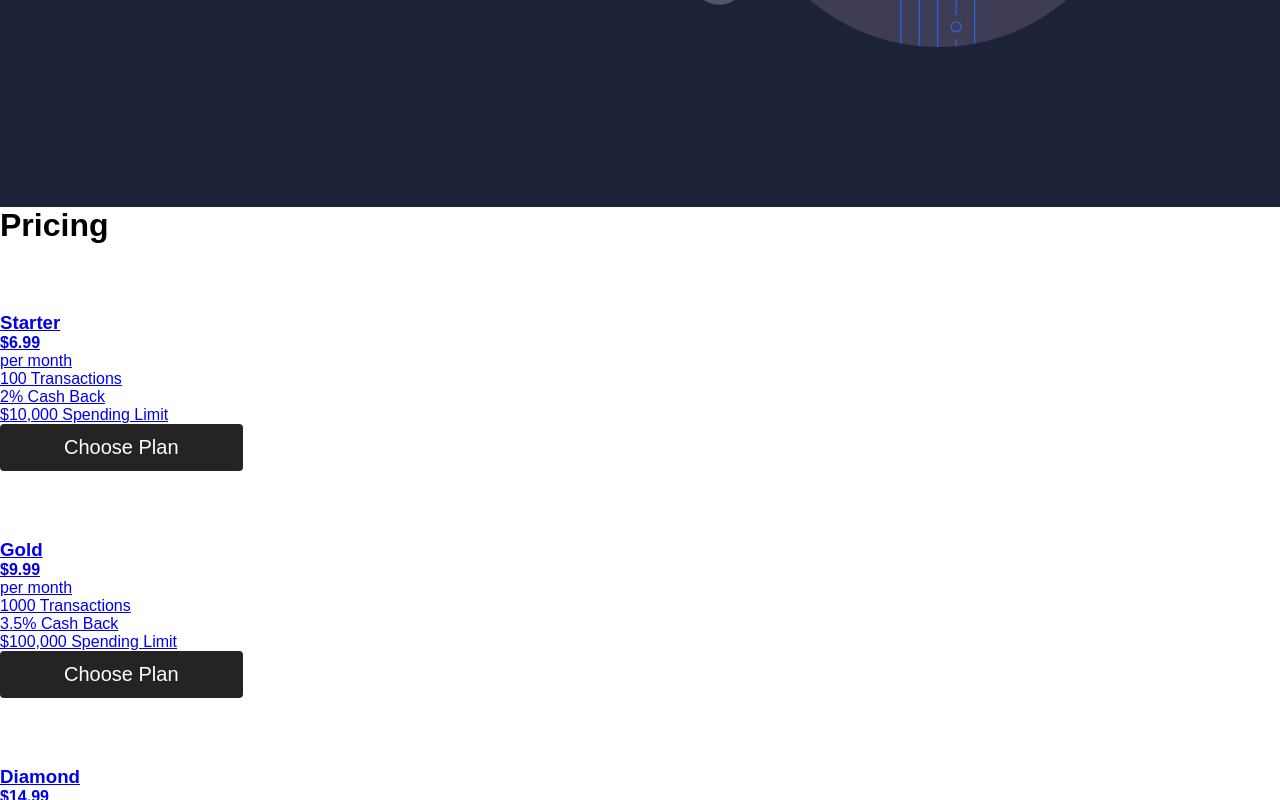
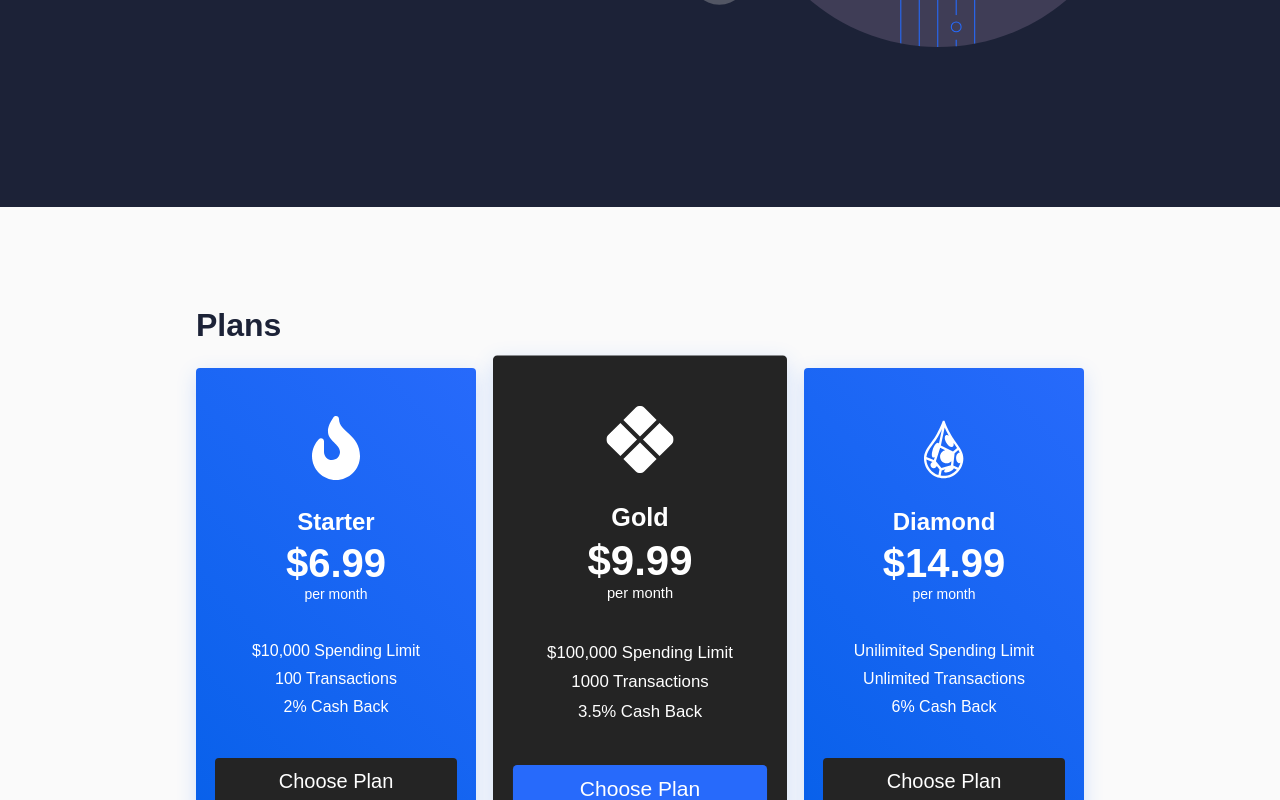
Before and after one commit to OsasAzamegbe/fintech-web-app, a React (Create React App) app: page / in a window 1280 px wide. Shown: the part 2000-2800 px from the top of the page. Built offline with nearby package versions, Linux system fonts and the light colour scheme.

Commit message:
added more styling. renamed component to Plans.

```diff
--- a/src/App.css
+++ b/src/App.css
@@ -12,5 +12,6 @@
   --dark: #242424;
   --green: #1aa538;
   --dark-blue: #1c2237;
-  --off-white: #f7f8fa;
+  --off-white: #fafafa;
+  --chroma-blue: #0660e9;
 }
--- /dev/null
+++ b/src/components/Plans.css
@@ -0,0 +1,122 @@
+.plans__section {
+    padding: 100px 0 160px;
+    display: flex;
+    flex-direction: column;
+    justify-content: center;
+    background: var(--off-white);
+}
+
+.plans__container-card {
+    background: linear-gradient(45deg, var(--chroma-blue) 0%, var(--blue) 100%);
+    box-shadow: 0 6px 20px rgba(56, 125, 255, 0.2);
+    width: 280px;
+    height: 500px;
+    text-decoration: none;
+    border-radius: 4px;
+}
+
+.plans__container-card:nth-child(2) {
+    transform: scale(1.05);
+    background: var(--dark);
+}
+
+.plans__container-card:hover {
+    transform: scale(1.06);
+    transition: all 0.3s ease-out;
+    color: var(--dark-blue);
+}
+
+.plans__container-card:nth-child(2) {
+    margin: 0 24px;
+}
+
+.plans__container {
+    display: flex;
+    justify-content: center;
+    align-items: center;
+}
+
+.plans__wrapper {
+    display: flex;
+    flex-direction: column;
+    align-items: start;
+    margin: 0 auto;
+}
+
+.plans__heading {
+    color: var(--dark-blue);
+    margin-bottom: 24px;
+}
+
+.plans__container-cardInfo {
+    display: flex;
+    flex-direction: column;
+    height: 500px;
+    padding: 24px;
+    align-items: center;
+    color: var(--primary);
+}
+
+.plans__container-cardInfo h3 {
+    margin-bottom: 5px;
+    font-size: 24px;
+}
+
+.plans__container-cardInfo h4 {
+    font-size: 40px;
+}
+
+.plans__container-cardInfo p {
+    font-size: 14px;
+    margin-bottom: 24px;
+}
+
+.plans__container-features {
+    margin: 16px 0 32px;
+    list-style: none;
+}
+
+.plans__container-features li {
+    margin-bottom: 10px;
+}
+
+.plans__container-features {
+    display: flex;
+    flex-direction: column;
+    align-items: center;
+}
+
+.icon {
+    margin: 24px 0;
+}
+
+@media screen and (max-width: 960px) {
+    .plans__container {
+      display: flex;
+      flex-direction: column;
+      justify-content: center;
+      align-items: center;
+      width: 100%;
+    }
+
+    .plans__container-card {
+      width: 90%;
+    }
+
+    .plans__wrapper {
+      margin: 0 30px;
+      display: flex;
+      flex-direction: column;
+      align-items: center;
+    }
+
+    .plans__container-card:nth-child(2) {
+      transform: scale(1);
+      background: var(--dark);
+      margin: 24px;
+    }
+
+    .plans__container-card:hover {
+      transform: none;
+    }
+}
--- a/src/components/Pricing.js
+++ b/src/components/Plans.js
@@ -1,4 +1,5 @@
 import React from 'react';
+import './Plans.css';
 import {Link} from 'react-router-dom';
 import {FaFire} from 'react-icons/fa';
 import {BsXDiamondFill} from 'react-icons/bs';
@@ -7,63 +8,64 @@ import {IconContext} from 'react-icons/lib';
 import Button from './Button';
 
 
-const Pricing = () => {
+const Plans = () => {
     return (
         <IconContext.Provider value={{color: 'white', size: 64}}>
-            <div className="pricing__section">
-                <div className="pricing__wrapper">
-                    <h1 className="pricing__heading">
-                        Pricing
+            <div className="plans__section">
+                <div className="plans__wrapper">
+                    <h1 className="plans__heading">
+                        Plans
                     </h1>
-                    <div className="pricing__container">
-                        <Link to="sign-up" className="pricing__container-card">
-                            <div className="pricing__container-cardInfo">
+                    <div className="plans__container">
+                        <Link to="sign-up" className="plans__container-card">
+                            <div className="plans__container-cardInfo">
                                 <div className="icon">
                                     <FaFire/>
                                 </div>
                                 <h3>Starter</h3>
                                 <h4>$6.99</h4>
                                 <p>per month</p>
-                                <ul className="pricing__container-features">
+                                <ul className="plans__container-features">
+                                    <li> $10,000 Spending Limit</li>
                                     <li>100 Transactions</li>
                                     <li>2% Cash Back</li>
-                                    <li> $10,000 Spending Limit</li>
                                 </ul>
                                 <Button buttonSize="btn--wide" buttonColor="primary">
                                     Choose Plan
                                 </Button>
                             </div>
                         </Link>
-                        <Link to="sign-up" className="pricing__container-card">
-                            <div className="pricing__container-cardInfo">
+                        <Link to="sign-up" className="plans__container-card">
+                            <div className="plans__container-cardInfo">
                                 <div className="icon">
                                     <BsXDiamondFill/>
                                 </div>
                                 <h3>Gold</h3>
                                 <h4>$9.99</h4>
                                 <p>per month</p>
-                                <ul className="pricing__container-features">
+                                <ul className="plans__container-features">
+                                    <li> $100,000 Spending Limit</li>
                                     <li>1000 Transactions</li>
                                     <li>3.5% Cash Back</li>
-                                    <li> $100,000 Spending Limit</li>
                                 </ul>
-                                <Button buttonSize="btn--wide" buttonColor="primary">
+                                <Button buttonSize="btn--wide"
+                                buttonColor="blue">
                                     Choose Plan
                                 </Button>
                             </div>
                         </Link>
-                        <Link to="sign-up" className="pricing__container-card">
-                            <div className="pricing__container-cardInfo">
+                        <Link to="sign-up" className="plans__container-card">
+                            <div className="plans__container-cardInfo">
                                 <div className="icon">
                                     <GiCrystalize/>
                                 </div>
                                 <h3>Diamond</h3>
                                 <h4>$14.99</h4>
                                 <p>per month</p>
-                                <ul className="pricing__container-features">
+                                <ul className="plans__container-features">
+                                    <li> Unilimited Spending Limit</li>
                                     <li>Unlimited Transactions</li>
                                     <li>6% Cash Back</li>
-                                    <li> Unilimited Spending Limit</li>
                                 </ul>
                                 <Button buttonSize="btn--wide" buttonColor="primary">
                                     Choose Plan
@@ -77,4 +79,4 @@ const Pricing = () => {
     )
 }
 
-export default Pricing;
+export default Plans;
--- a/src/components/pages/HomePage/Home.js
+++ b/src/components/pages/HomePage/Home.js
@@ -1,7 +1,7 @@
 import React from 'react';
 import HomeSection from '../../HomeSection';
 import {sectionOneObj, sectionTwoObj, sectionThreeObj} from './Data';
-import Pricing from '../../Pricing';
+import Plans from '../../Plans';
 
 
 const Home = () => {
@@ -10,7 +10,7 @@ const Home = () => {
             <HomeSection {...sectionOneObj}/>
             <HomeSection {...sectionTwoObj}/>
             <HomeSection {...sectionThreeObj}/>
-            <Pricing/>
+            <Plans/>
         </div>
     )
 }
```
Also changed, not shown: src/components/Pricing.css (deleted).
